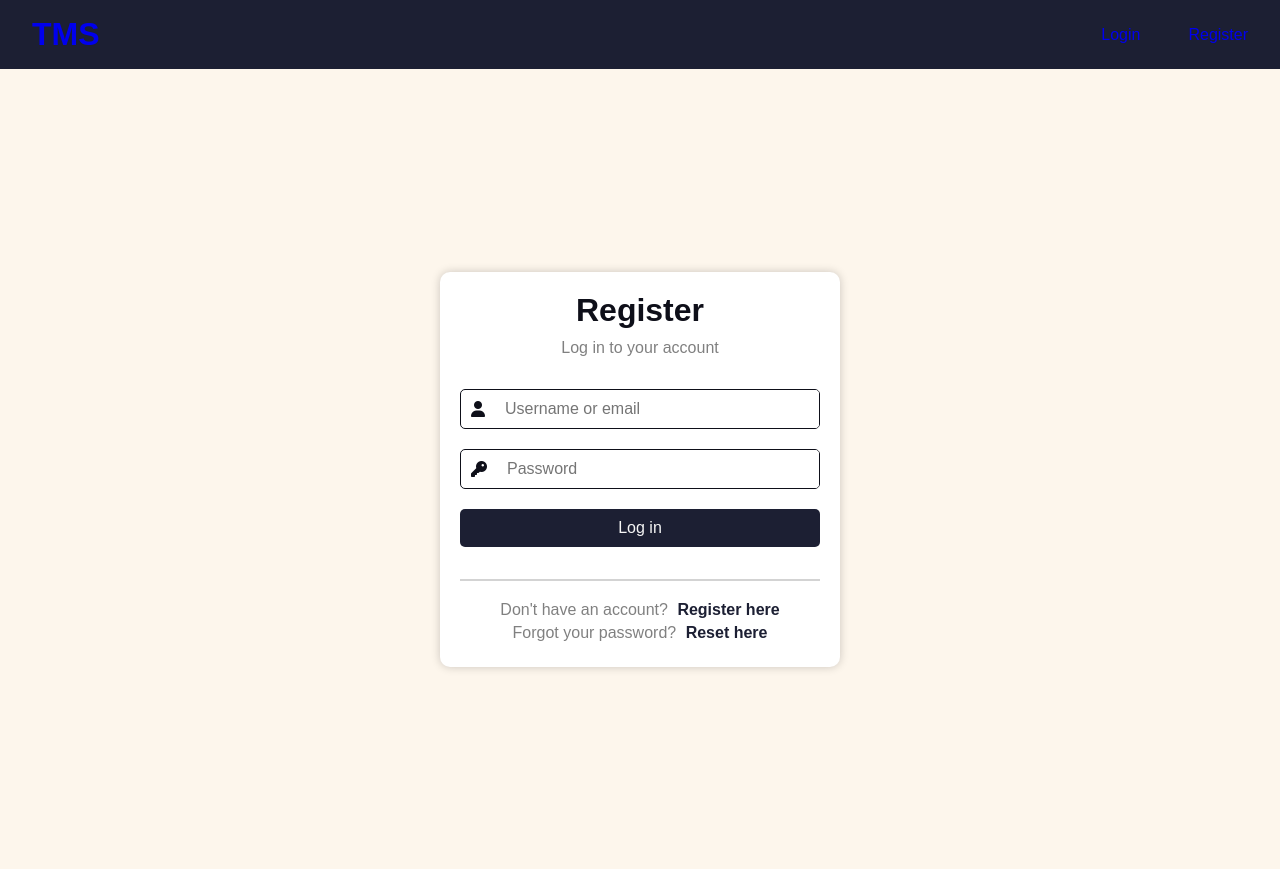
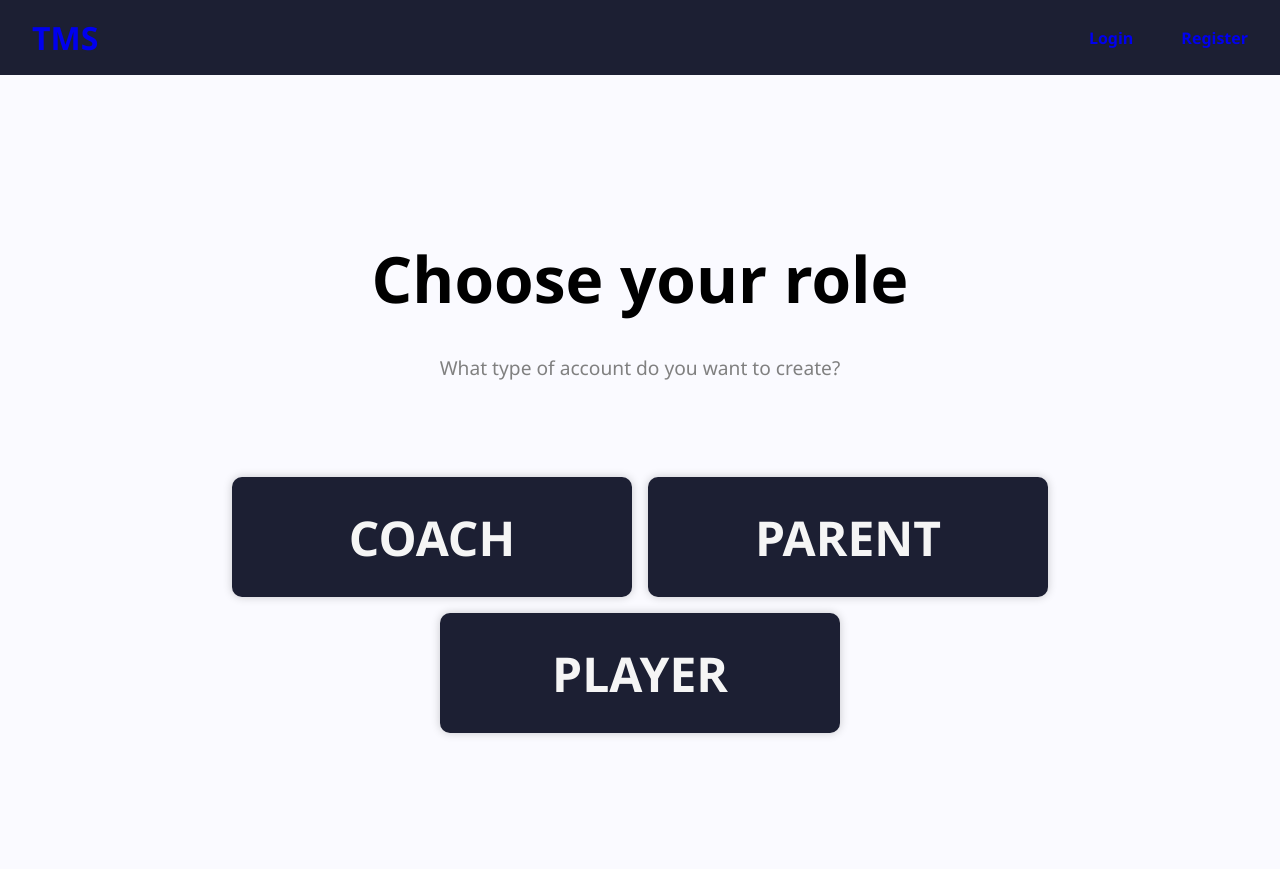
Before and after one commit to korneltlaczala/TMS, a Django app: page /register/ in a window 1280 px wide. After the commit the page ends 736 px from the top, so only its background shows below. Run offline with Django 5.2, Linux system fonts and the light colour scheme.

Commit message:
login and registration

```diff
--- /dev/null
+++ b/base/static/css/user/account_type_choice.css
@@ -0,0 +1,63 @@
+@import "colors.css";
+
+.frame {
+    height: calc(100vh - 5rem);
+    width: 100vw;
+    padding: 2rem;
+    user-select: none;
+}
+
+
+.frame h1 {
+    font-size: 4rem;
+    text-align: center;
+    margin-top: 8rem;
+}
+
+.frame p {
+    font-size: 1.2rem;
+    color: gray;
+    margin-top: 2rem;
+    margin-bottom: 6rem;
+    text-align: center;
+}
+
+.card-container {
+    display: flex;
+    gap: 1rem;
+    justify-content: center;
+    flex-wrap: wrap;
+}
+
+.card {
+    background-color: var(--primary-color);
+    border-radius: 10px;
+    box-shadow: 0 0 10px rgba(0, 0, 0, 0.2);
+    padding: 20px;
+    width: 100%;
+    max-width: 400px;
+    color: var(--light-color);
+    text-align: center;
+    cursor: pointer;
+    height: min(30vw, 15vh);
+    display: flex;
+    align-items: center;
+    justify-content: center;
+}
+
+.card a {
+    font-size: 3rem;
+    font-weight: bold;
+    text-transform: uppercase;
+    color: var(--light-color);
+    text-decoration: none;
+    user-select: none;
+}
+
+/* .card button {
+
+} */
+
+.card:hover {
+    background-color: var(--primary-color-light);
+}
--- a/base/static/css/user/auth.css
+++ b/base/static/css/user/auth.css
@@ -3,7 +3,7 @@
     flex-direction: column;
     align-items: center;
     justify-content: center;
-    height: 100vh;
+    height: calc(100vh - 5rem);
     width: 100vw;
 }
 
@@ -18,14 +18,19 @@
 
 .auth-header {
     text-align: center;
-    margin-bottom: 2rem;
+    margin-bottom: 3rem;
+
+    -webkit-user-select: none;
+    -moz-user-select: none;
+    -ms-user-select: none;
+    user-select: none;
 }
 
 .auth-header h1 {
     font-size: 2rem;
     margin-bottom: 6px;
     margin-bottom: 10px;
-    color: var(--dark-color);
+    color: var(--primary-color);
 }
 
 .auth-header p {
@@ -35,31 +40,25 @@
 }
 
 .auth-form {
-    margin-bottom: 2rem;
+    margin-bottom: 3rem;
 }
 
 .auth-form .form-group {
     margin-bottom: 20px;
 }
 
-.auth-form label {
-    display: block;
-    margin-bottom: 5px;
-    font-weight: bold;
-    color: var(--dark-color);
-}
-
 .auth-form .input-group {
     display: flex;
     align-items: center;
-    border: 1px solid var(--dark-color);
+    border: 2px solid var(--primary-color);
     border-radius: 5px;
     overflow: hidden;
+    transition: border 0.1s ease-in-out;
 }
 
 .auth-form .input-group i {
     padding: 10px;
-    color: var(--dark-color);
+    color: var(--primary-color);
 }
 
 .auth-form .input-group input {
@@ -71,9 +70,14 @@
     color: var(--dark-color);
 }
 
+.auth-form .input-group:focus-within {
+    border: 2px solid var(--primary-color-light);
+}
+
 .auth-form .submit {
     display: block;
     width: 100%;
+    font-weight: bold;
     padding: 10px;
     border: none;
     border-radius: 5px;
@@ -81,6 +85,7 @@
     color: var(--light-color);
     font-size: 1rem;
     cursor: pointer;
+    transition: background-color 0.1s ease-in-out;
 }
 
 .auth-form .submit:hover {
@@ -89,7 +94,7 @@
 
 .auth-divider {
     text-align: center;
-    margin: 20px 0;
+    margin: 3rem 0;
     color: var(--dark-color);
     border: 0.5px solid lightgray;
 }
@@ -98,6 +103,11 @@
     text-align: center;
     font-size: 1rem;
     color: gray;
+
+    -webkit-user-select: none;
+    -moz-user-select: none;
+    -ms-user-select: none;
+    user-select: none;
 }
 
 .auth-footer p {
@@ -105,7 +115,7 @@
 }
 
 .auth-footer a {
-    color: var(--primary-color);
+    color: var(--primary-color-light);
     text-decoration: none;
     font-weight: bold;
     margin-left: 5px;
--- a/base/static/css/user/colors.css
+++ b/base/static/css/user/colors.css
@@ -1,10 +1,10 @@
 :root {
     --primary-color: #1C1F33;
-    --primary-color-light: #7C8BE0;
+    --primary-color-light: #6b7de5;
     --secondary-color: #e16309;
     --secondary-color-light: #EA767F;
     --accent-color-1: #F7D4BE;
-    --accent-color-2: #fdf6ec;
+    --accent-color-2: #fafaff;
 
     --light-color: whitesmoke;
     --dark-color: #0E0F19;
--- a/base/static/css/user/main.css
+++ b/base/static/css/user/main.css
@@ -3,7 +3,7 @@
 * {
     margin: 0;
     padding: 0;
-    font-family: 'Poppins', sans-serif;
+    font-family: 'Segoe UI', Tahoma, Geneva, Verdana, sans-serif;
     box-sizing: border-box;
 }
 
@@ -32,6 +32,7 @@ nav h1:hover {
 
 nav a {
     text-decoration: none;
+    font-weight: bold;
 }
 
 nav a:visited {
--- a/base/user/templates/user/register.html
+++ b/base/user/templates/user/register.html
@@ -3,44 +3,21 @@
 {% load static %}
 {% block content %}
 
-<link rel="stylesheet" href="{% static '/css/user/auth.css' %}">
+<link rel="stylesheet" href="{% static '/css/user/account_type_choice.css' %}">
 
-<div class="auth-frame">
-    <div class="auth-card">
-
-        <div class="auth-header">
-            <h1>Register</h1>
-            <p>Log in to your account</p>
+<div class="frame">
+    <h1>Choose your role</h1>
+    <p>What type of account do you want to create?</p>
+    <div class="card-container">
+        <div class="card">
+            <a href="{% url 'register_coach' %}">Coach</a>
         </div>
-
-        <div class="auth-form">
-            <form action="{% url 'login' %}" method="post">
-                {% csrf_token %}
-                <div class="form-group">
-                    <div class="input-group">
-                        <i class="fa-solid fa-user"></i>
-                        <input class="form-control" id="username" name="username" type="text" placeholder="Username or email" autofocus>
-                    </div>
-                </div>
-                <div class="form-group">
-                    <div class="input-group">
-                        <i class="fa-solid fa-key"></i>
-                        <input class="form-control" id="password" name="password" type="password" placeholder="Password">
-                    </div>
-                </div>
-                <button class="submit" type="submit">Log in</button>
-            </form>
+        <div class="card">
+            <a href="{% url 'register_parent' %}">Parent</a>
         </div>
-
-        <div class="auth-divider">
-            <span></span>
+        <div class="card">
+            <a href="{% url 'register_player' %}">Player</a>
         </div>
-
-        <div class="auth-footer">
-            <p>Don't have an account? <a href="{% url 'register' %}">Register here</a></p>
-            <p>Forgot your password? <a href="{% url 'password_reset' %}">Reset here</a></p>
-        </div>
-
     </div>
 </div>
 
--- a/base/user/urls.py
+++ b/base/user/urls.py
@@ -22,5 +22,8 @@ from . import views
 urlpatterns = [
     path('', views.login, name='login'),
     path('register/', views.register, name='register'),
+    path('register_coach/', views.register_coach, name='register_coach'),
+    path('register_parent/', views.register_parent, name='register_parent'),
+    path('register_player/', views.register_player, name='register_player'),
     path('password_reset/', views.password_reset, name='password_reset'),
 ]
--- a/base/user/views.py
+++ b/base/user/views.py
@@ -11,3 +11,12 @@ def register(request):
 
 def password_reset(request):
     return render(request, 'user/password_reset.html')
+
+def register_coach(request):
+    return render(request, 'user/register_coach.html')
+
+def register_parent(request):
+    return render(request, 'user/register_parent.html')
+
+def register_player(request):
+    return render(request, 'user/register_player.html')
```
Also changed, not shown: base/user/templates/user/register_base.html (added, +47 -0 lines), base/user/templates/user/register_coach.html (added, +8 -0 lines), base/user/templates/user/register_parent.html (added, +8 -0 lines), base/user/templates/user/register_player.html (added, +8 -0 lines).
